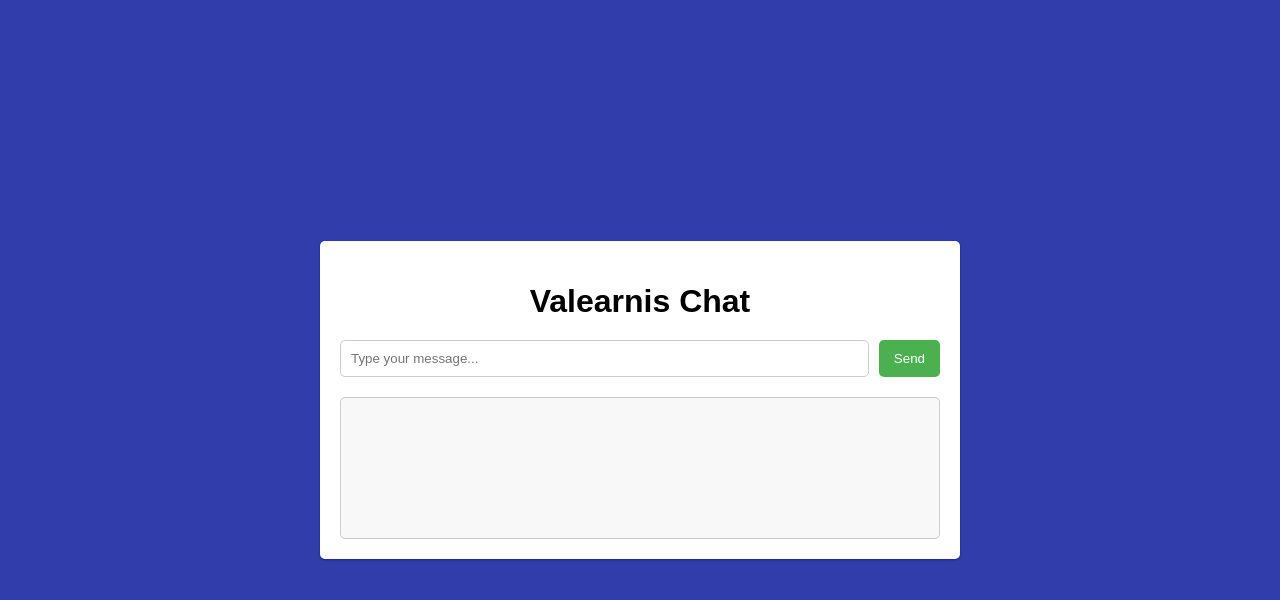
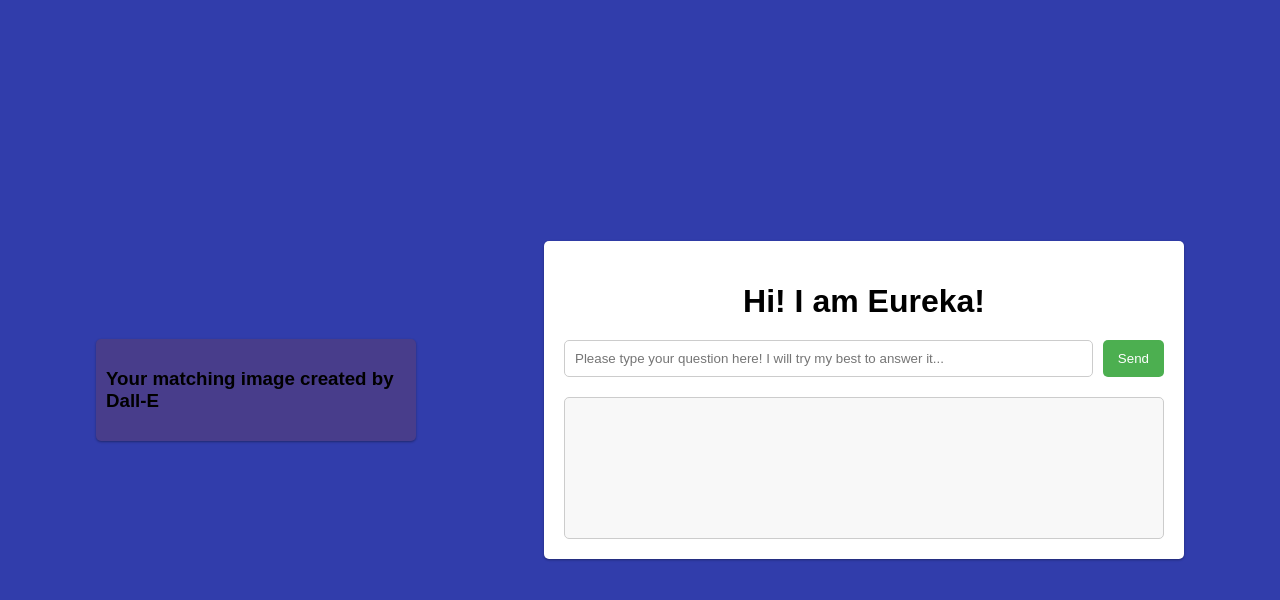
Before and after one commit to PCaesar18/valearnis, a Flask app: page / in a window 1280 px wide. Shown: the top 600 px of the page. Run offline with Flask 2, Linux system fonts and the light colour scheme.

Commit message:
adding generated image to future version

```diff
--- a/app.py
+++ b/app.py
@@ -1,24 +1,36 @@
-
 import openai
 import os
 import json
 from flask import Flask, redirect, render_template, request, url_for, jsonify
-from models.preprocessing import *
+from ml_models.preprocessing import preprocess
+from ml_models.linearsvc import linear_svc
 
+# flask app
 app = Flask(__name__)
-# api
+
+# openai api key
 openai.api_key = os.getenv("OPENAI_API_KEY")
 
 
+# routes
 @app.route('/')
 def index():
     return render_template('index.html')
 
 
+# chat route
 @app.route("/chat", methods=("GET", "POST"))
 def chat():
+    # Get user input from the form
     user_input = request.args.get('user_input') if request.method == 'GET' else request.form['user_input']
-    # preprocess(user_input)
+    # Preprocess user input to get the predicted class. The predicted class is then used to generate the prompt for the
+    # GPT-3 model
+
+    # call ML model to get prediction for the input
+    user_input = preprocess(user_input)
+    predicted_user_input = linear_svc(user_input)
+
+    # Call the GPT-3 API to get a response
     try:
         response = openai.ChatCompletion.create(
             model="gpt-3.5-turbo",
@@ -28,7 +40,10 @@ def chat():
             max_tokens=256,
         )
         response = response.choices[0].message["content"]
-
+        # Extract the response errors from the API result
+    except openai.error.AuthenticationError:
+        # Handles authentication error
+        response = "Authentication failed. Please ask for API key."
     except openai.error.RateLimitError:
         # Handles rate limit error
         response = "The server is experiencing a high volume of requests. Please try again later."
@@ -42,6 +57,9 @@ def chat():
 
     return jsonify(content=response)
 
+
+# helper function to generate messages for the GPT-3 model when the user inputs a message to the chatbot
+# the messages can be changed with supplying additional roles and content
 def generate_messages(prompt):
     messages = [
         {"role": "system", "content": "You are an education AI tool for the company named Valearnis. "}
@@ -51,6 +69,19 @@ def generate_messages(prompt):
     return messages
 
 
+def display_image():
+    user_input = request.form['user_input']
+
+    image_response = openai.Image.create(
+        prompt=user_input,
+        n=1,
+        size="512x512",
+        response_format="b64_json",
+    )
+    image_response = image_response["data"][0]["b64_json"][:50]
+    return image_response
+
+
 if __name__ == '__main__':
     port = int(os.environ.get("PORT", 5000))
     app.run(host='0.0.0.0', port=port)
--- a/requirements.txt
+++ b/requirements.txt
@@ -48,3 +48,6 @@ urllib3==1.26.11
 wandb==0.14.0
 Werkzeug==2.0.2
 yarl==1.8.2
+
+sklearn~=0.0.post1
+scikit-learn~=1.2.2
--- a/static/main.css
+++ b/static/main.css
@@ -15,6 +15,21 @@ body {
         width: 80%;
         max-width: 600px;
         box-shadow: 0 1px 3px rgba(0, 0, 0, 0.12), 0 1px 2px rgba(0, 0, 0, 0.24);
+      }
+
+      .image-container {
+
+        background-color: darkslateblue;
+        border-radius: 5px;
+        padding: 10px;
+          margin-right: 10%;
+        width: 40%;
+        max-width: 300px;
+        box-shadow: 0 1px 3px rgba(0, 0, 0, 0.12), 0 1px 2px rgba(0, 0, 0, 0.24);
+        display: flex;
+        justify-content: left;
+        align-items: baseline;
+        margin-bottom: 20px;
       }
 
       h1 {
--- a/templates/index.html
+++ b/templates/index.html
@@ -10,14 +10,19 @@
 
 
 <body>
+
+    <div class="image-container">
+      <h3>Your matching image created by Dall-E</h3>
+    </div>
+
   <div class="chat-container">
-      <h1>Valearnis Chat</h1>
+      <h1>Hi! I am Eureka!</h1>
       <form id="chat-form">
         <input
           type="text"
           id="user-input"
           name="user_input"
-          placeholder="Type your message..."
+          placeholder="Please type your question here! I will try my best to answer it..."
         />
         <button type="submit" id="submitBtn">Send</button>
       </form>
```
Also changed, not shown: ml_models/linearsvc.py (added, +35 -0 lines), ml_models/lstm.py (added, +37 -0 lines), ml_models/preprocessing.py (renamed from models/preprocessing.py, +7 -4 lines), models/lstm.py (deleted, +0 -19 lines), ml_models/__init__.py (added).
